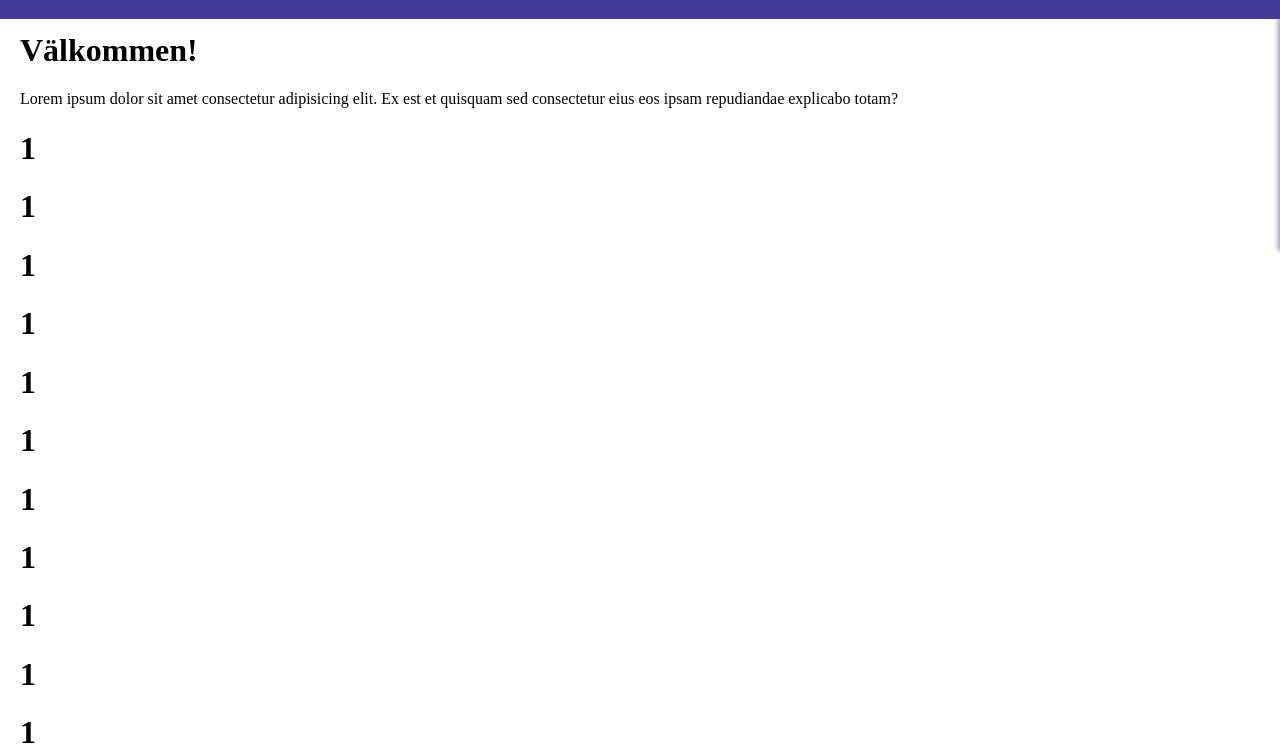
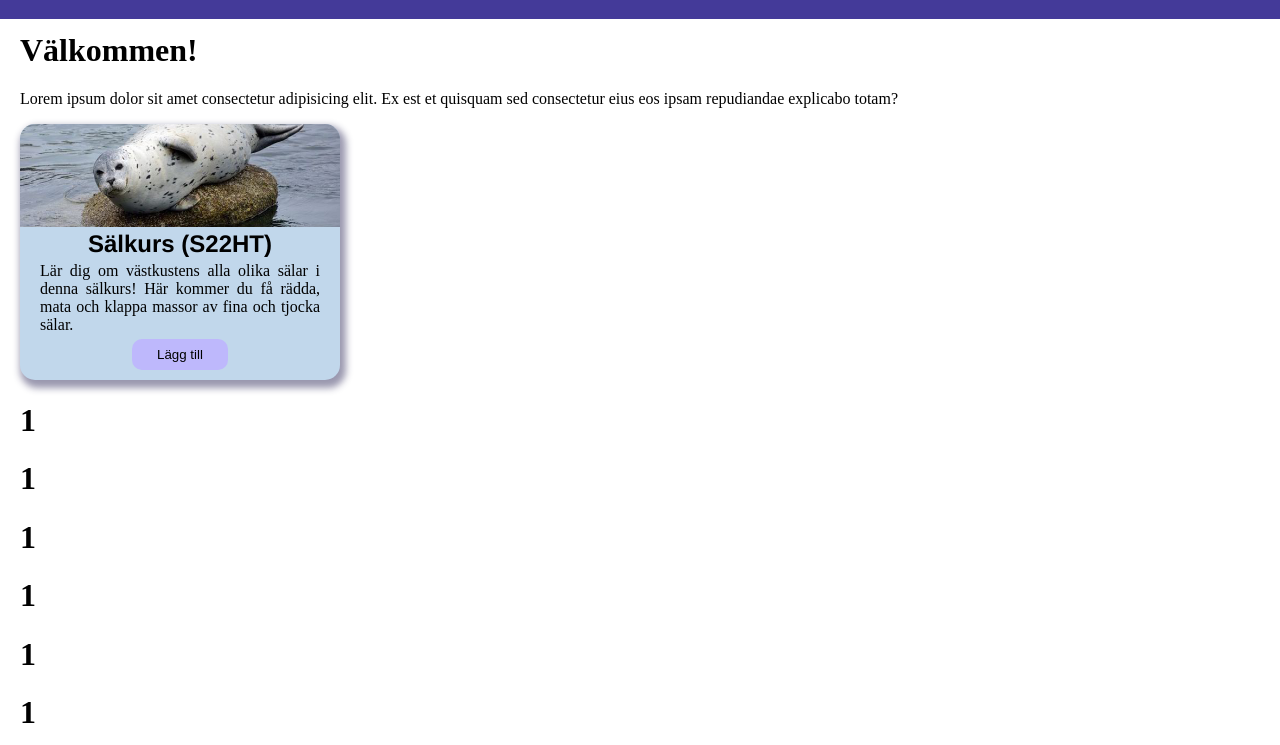
Before and after one commit to Vikeo/html-labb1, a plain HTML site: page index.html in a window 1280 px wide. Shown: the part 64-809 px from the top of the page. Drawn offline with Linux system fonts and the light colour scheme.

Commit message:
added card

```diff
--- a/css/style.css
+++ b/css/style.css
@@ -61,6 +61,64 @@ body {
 	margin: 6em 0 0 20px;
 }
 
+.card {
+	display: grid;
+	grid-template-rows: 40% 10% 30% 20%;
+	position: relative;
+	border: 4px;
+	border-radius: 15px;
+	border-color: black;
+	background-color: rgb(193, 215, 235);
+	width: 20em;
+	height: 16em; /* TODO: Kanske inte ska ha det som auto*/
+	box-shadow: 3px 5px 7px 3px #231e5075;
+	transition: transform 0.2s ease-out;
+}
+
+.card .card-image {
+	border-top-left-radius: inherit;
+	border-top-right-radius: inherit;
+	width: 100%;
+	height: 100%;
+	object-fit: cover;
+}
+
+.card .card-title {
+	margin: 3px 20px 0 20px;
+	font-size: 1.5em;
+	font-family: "Franklin Gothic Medium", "Arial Narrow", Arial, sans-serif;
+	text-align: center;
+}
+
+.card .card-text {
+	margin: 10px 20px 0 20px;
+	font-size: 1em;
+	text-align: center;
+	display: block;
+	text-align: justify;
+	text-justify: inter-word;
+}
+
+.card .card-add-button {
+	position: relative;
+	margin: auto auto auto auto;
+	width: 30%;
+	height: 60%;
+	background-color: #beb8fc;
+	border-radius: 10px;
+	border-style: none;
+}
+
+.card .card-add-button:hover {
+	background-color: #443a99;
+	color: white;
+	cursor: pointer;
+}
+
+.card:hover {
+	transform: scale(1.06);
+}
+
 .hamburger-menu {
 	display: flex;
 	position: fixed;
@@ -114,6 +172,9 @@ body {
 		z-index: 0;
 		pointer-events: all;
 	}
+	#hamburger-menu-container {
+		display: none;
+	}
 }
 
 /* Visas på mobil */
@@ -121,6 +182,7 @@ body {
 	#hamburger-toggle {
 		opacity: 100%;
 		pointer-events: all;
+		/* Ändra till display:none / display:??? ? */
 	}
 
 	.navbar #logo {
@@ -130,4 +192,9 @@ body {
 		justify-self: center;
 		align-self: center;
 	}
+
+	/*  tar bort hover-effekten. TODO: Vill jag ha den på mobil eller inte? Behövs scale ändras annars?*/
+	.card:hover {
+		transform: scale(1);
+	}
 }
--- a/index.html
+++ b/index.html
@@ -42,6 +42,15 @@
         <p>Lorem ipsum dolor sit amet consectetur adipisicing elit. Ex est et quisquam sed consectetur eius eos ipsam
             repudiandae explicabo totam?
         </p>
+        <div class="card">
+            <img class="card-image" src="./images/seal.jpg" alt="card-image">
+            <h1 class="card-title">Sälkurs (S22HT)</h1>
+            <p class="card-text">Lär dig om västkustens alla olika sälar i denna sälkurs! Här kommer du få rädda, mata
+                och klappa massor av fina och tjocka sälar.
+            </p>
+            <button class="card-add-button ">Lägg till</button>
+
+        </div>
         <h1>1</h1>
         <h1>1</h1>
         <h1>1</h1>
```
Also changed, not shown: images/seal.jpg (added).
